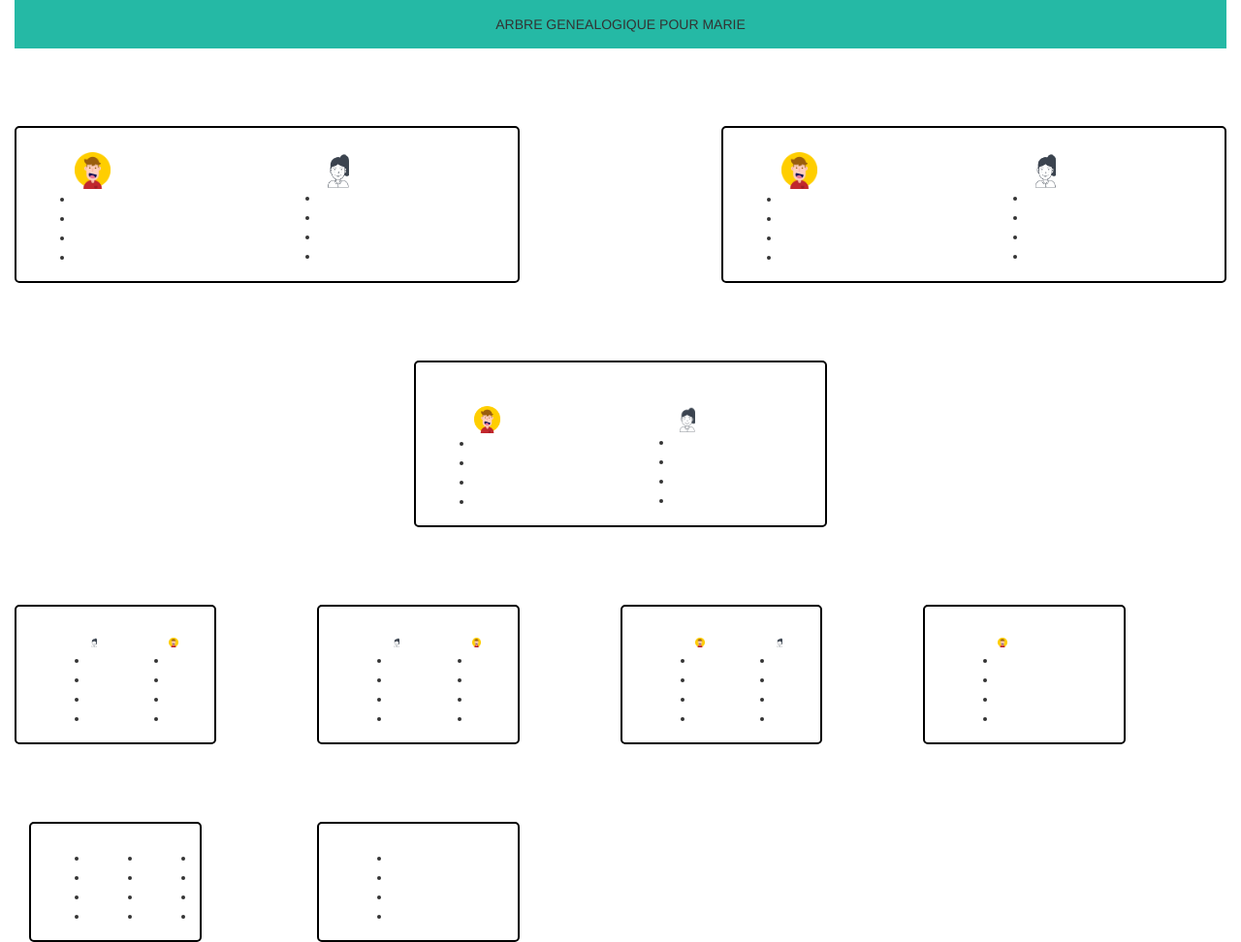
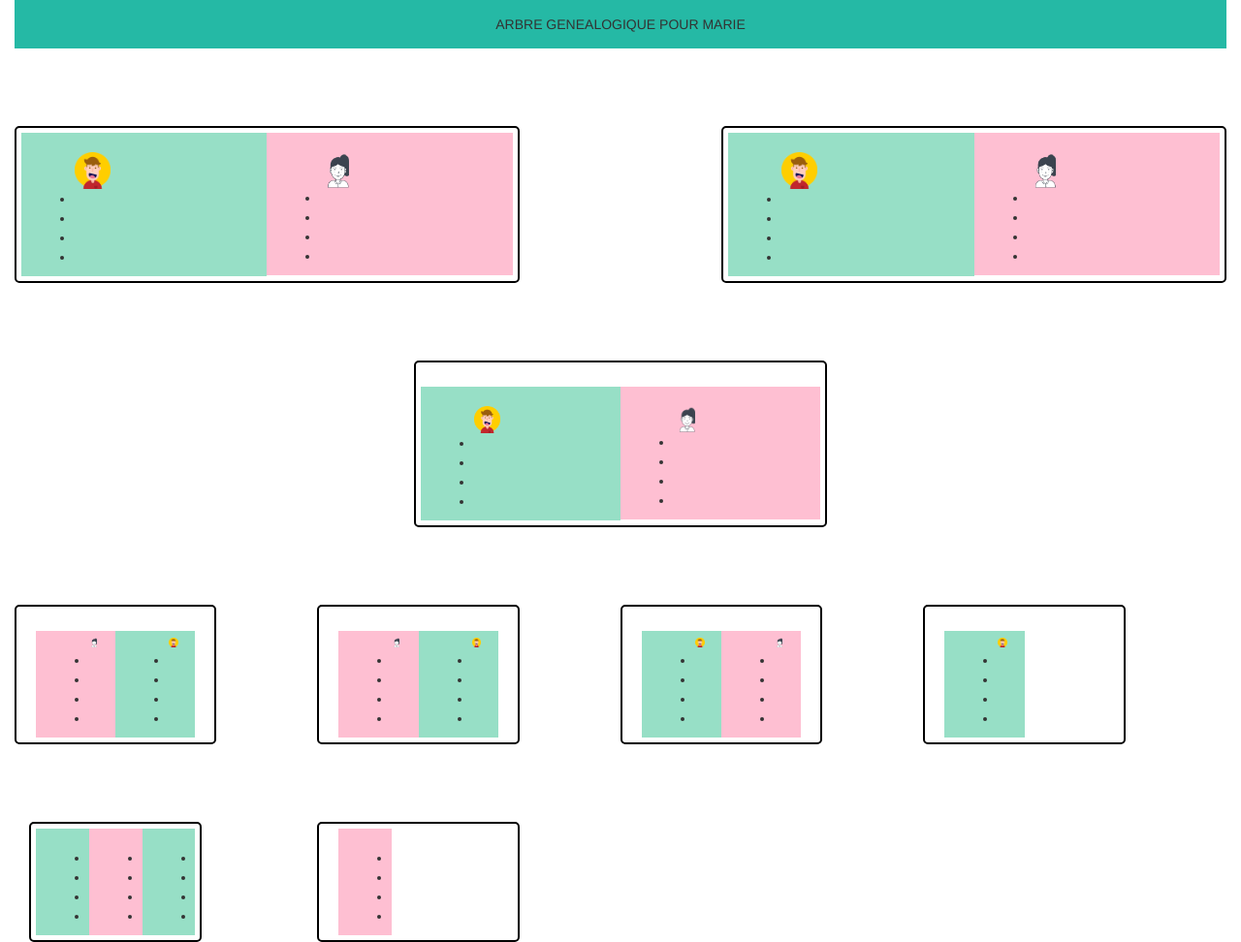
Before and after one commit to Sophie36/TP-arbreGenealogique, a plain HTML site: page public_html/index1.html in a window 1280 px wide. Shown: the whole page at 97% size. Drawn offline with Linux system fonts and the light colour scheme.

Commit message:
ajout des couleurs pour garcons ou filles

```diff
--- a/public_html/css/stylesheet.css
+++ b/public_html/css/stylesheet.css
@@ -6,7 +6,7 @@ header{
     text-align: center;
 }
 
-.barre {
+/*.barre {
 position:absolute;
 margin-top:408px;
 width:700px;
@@ -14,4 +14,4 @@ margin-left:30px;
 height:2px;
 font-size:0;
 background: #000000;
-}
+}*/
--- a/public_html/index1.html
+++ b/public_html/index1.html
@@ -27,7 +27,7 @@
                     <div class="col-md-12">
                         <div class="col-md-5" style="border: solid 2px black;padding:5px;border-radius: 5px">
 
-                            <div class="col-md-6"></br><!--grand-parents paternel-->
+                            <div class="col-md-6" style="background-color:#97DFC6"></br><!--grand-parents paternel-->
 
                                     <ul>
                                         <!--<img id="persons1_profilpicture" style="width:20%; float:center"/></img>-->
@@ -38,7 +38,7 @@
                                         <li id="persons1_profession"></li>
                                     </ul>
                             </div>
-                            <div class="col-md-6"></br>
+                            <div class="col-md-6" style="background-color:#FEBFD2"></br>
                                     <ul>
                                         <!--<img id="persons2_profilpicture" style="width:20%; float:center"></img>-->
                                         <img id="photo" src="images/icone_girl.jpg" style="width:20%; float:center"></img>
@@ -52,7 +52,7 @@
                         </div>
                         <div class="col-md-2"></div>
                         <div class="col-md-5" style="border: solid 2px black;padding:5px;border-radius: 5px">
-                            <div class="col-md-6"></br><!--grand-parents maternel-->
+                            <div class="col-md-6" style="background-color:#97DFC6"></br><!--grand-parents maternel-->
                                 <ul>
                                     <!--<img id="persons3_profilpicture" style="width:20%; float:center"></img>-->
                                     <img id="photo" src="images/icone_boy.jpg" style="width:20%; float:center"></img>
@@ -62,7 +62,7 @@
                                     <li id="persons3_profession"></li>
                                 </ul>
                             </div>
-                            <div class="col-md-6"></br>
+                            <div class="col-md-6" style="background-color:#FEBFD2"></br>
                                 <ul>
                                     <!--<img id="persons4_profilpicture" style="width:20%; float:center"></img>-->
                                     <img id="photo" src="images/icone_girl.jpg" style="width:20%; float:center"></img>
@@ -77,7 +77,7 @@
                 </div></br></br></br></br>
                 <div class="row">
                     <div class="col-md-offset-4 col-md-4" style="border: solid 2px black;padding:5px;border-radius: 5px"></br>
-                        <div class="col-md-6"></br><!--parents-->
+                        <div class="col-md-6" style="background-color:#97DFC6"></br><!--parents-->
                 	    <ul>
                                 <!--<img id="persons5_profilpicture" style="width:20%; float:center"></img>-->
                                 <img id="photo" src="images/icone_boy.jpg" style="width:20%; float:center"></img>
@@ -87,7 +87,7 @@
                                 <li id="persons5_profession"></li>
                             </ul>
                         </div>
-                        <div class="col-md-6"></br>
+                        <div class="col-md-6" style="background-color:#FEBFD2"></br>
                             <ul>
                                 <!--<img id="persons6_profilpicture" style="width:20%; float:center"></img>-->
                                 <img id="photo" src="images/icone_girl.jpg" style="width:20%; float:center"></img>
@@ -103,7 +103,7 @@
                     <div class="col-md-12">
                         <div class="col-md-2" style="border: solid 2px black;padding:5px;border-radius: 5px"></br><!--enfant 1-->
                             <div class="col-md-12">
-                                <div class="col-md-6">
+                                <div class="col-md-6" style="background-color:#FEBFD2">
                                     <ul>
                                         <!--<img id="persons7_profilpicture" style="width:60%; float:center"></img>-->
                                         <img id="photo" src="images/icone_girl.jpg" style="width:80%; float:center"></img>
@@ -113,7 +113,7 @@
                                         <li id="persons7_profession"></li>
                                     </ul>
                                 </div>
-                                <div class="col-md-6">
+                                <div class="col-md-6" style="background-color:#97DFC6">
                                     <ul>
                                         <!--<img id="persons8_profilpicture" style="width:60%; float:center"></img>-->
                                         <img id="photo" src="images/icone_boy.jpg" style="width:80%; float:center"></img>
@@ -128,7 +128,7 @@
                         <div class="col-md-1"></div>
                         <div class="col-md-2" style="border: solid 2px black;padding:5px;border-radius: 5px"></br><!--enfant 2-->
                             <div class="col-md-12">
-                                <div class="col-md-6">
+                                <div class="col-md-6" style="background-color:#FEBFD2">
                                     <ul>
                                         <!--<img id="persons9_profilpicture" style="width:60%; float:center"></img>-->
                                         <img id="photo" src="images/icone_girl.jpg" style="width:80%; float:center"></img>
@@ -138,7 +138,7 @@
                                         <li id="persons9_profession"></li>
                                     </ul>
                                 </div>
-                                <div class="col-md-6">
+                                <div class="col-md-6" style="background-color:#97DFC6">
                                     <ul>
                                         <!--<img id="persons10_profilpicture" style="width:60%; float:center"></img>-->
                                         <img id="photo" src="images/icone_boy.jpg" style="width:80%; float:center"></img>
@@ -153,7 +153,7 @@
                         <div class="col-md-1"></div>
                         <div class="col-md-2" style="border: solid 2px black;padding:5px;border-radius: 5px"></br><!--enfant 3-->
                         	<div class="col-md-12">
-                                    <div class="col-md-6">
+                                    <div class="col-md-6" style="background-color:#97DFC6">
                                             <ul>
                                             <!-- <img id="persons11_profilpicture" style="width:60%; float:center"></img>-->
                                             <img id="photo" src="images/icone_boy.jpg" style="width:80%; float:center"></img>
@@ -163,7 +163,7 @@
                                             <li id="persons11_profession"></li>
                                         </ul>
                                     </div>
-                                    <div class="col-md-6">
+                                    <div class="col-md-6" style="background-color:#FEBFD2">
                                         <ul>
                                             <!--<img id="persons12_profilpicture" style="width:60%; float:center"></img>-->
                                             <img id="photo" src="images/icone_girl.jpg" style="width:80%; float:center"></img>
@@ -178,7 +178,7 @@
                         <div class="col-md-1"></div>
                         <div class="col-md-2" style="border: solid 2px black;padding:5px;border-radius: 5px"></br><!--enfant 4-->
                             <div class="col-md-12">
-                                <div class="col-md-6">
+                                <div class="col-md-6" style="background-color:#97DFC6">
                                     <ul>
                                         <!--<img id="persons13_profilpicture" style="width:60%; float:center"></img>-->
                                         <img id="photo" src="images/icone_boy.jpg" style="width:80%; float:center"></img>
@@ -196,7 +196,7 @@
                     <div class="col-md-12">
                         <div class="col-md-2"><!--petits enfants 1-->
                             <div class="col-md-12" style="border: solid 2px black;padding:5px;border-radius: 5px">
-                                <div class="col-md-4">
+                                <div class="col-md-4" style="background-color:#97DFC6">
                                     <ul>
                                         <!--<img id="persons14_profilpicture" style="width:140%; float:center"></img>-->
                                         <img id="photo" src="images/icone_boy.jpg" style="width:250%; float:center"></img>
@@ -206,7 +206,7 @@
                                         <li id="persons14_profession"></li>
                                     </ul>
                                 </div>
-                                <div class="col-md-4">
+                                <div class="col-md-4" style="background-color:#FEBFD2">
                                     <ul>
                                         <!--<img id="persons15_profilpicture" style="width:140%; float:center"></img>-->
                                         <img id="photo" src="images/icone_girl.jpg" style="width:250%; float:center"></img>
@@ -216,7 +216,7 @@
                                         <li id="persons15_profession"></li>
                                     </ul>
                                 </div>
-                                <div class="col-md-4">
+                                <div class="col-md-4" style="background-color:#97DFC6">
                                     <ul>
                                         <!--<img id="persons16_profilpicture" style="width:140%; float:center"></img>-->
                                         <img id="photo" src="images/icone_boy.jpg" style="width:250%; float:center"></img>
@@ -231,7 +231,7 @@
                         <div class="col-md-1"></div>
                         <div class="col-md-2" style="border: solid 2px black;padding:5px;border-radius: 5px"><!--petits enfants 2-->
                             <div class="col-md-12">
-                                <div class="col-md-4">
+                                <div class="col-md-4" style="background-color:#FEBFD2">
                                     <ul>
                                         <!--img id="persons17_profilpicture" style="width:140%; float:center"></img>-->
                                         <img id="photo" src="images/icone_girl.jpg" style="width:250%; float:center"></img>
```
